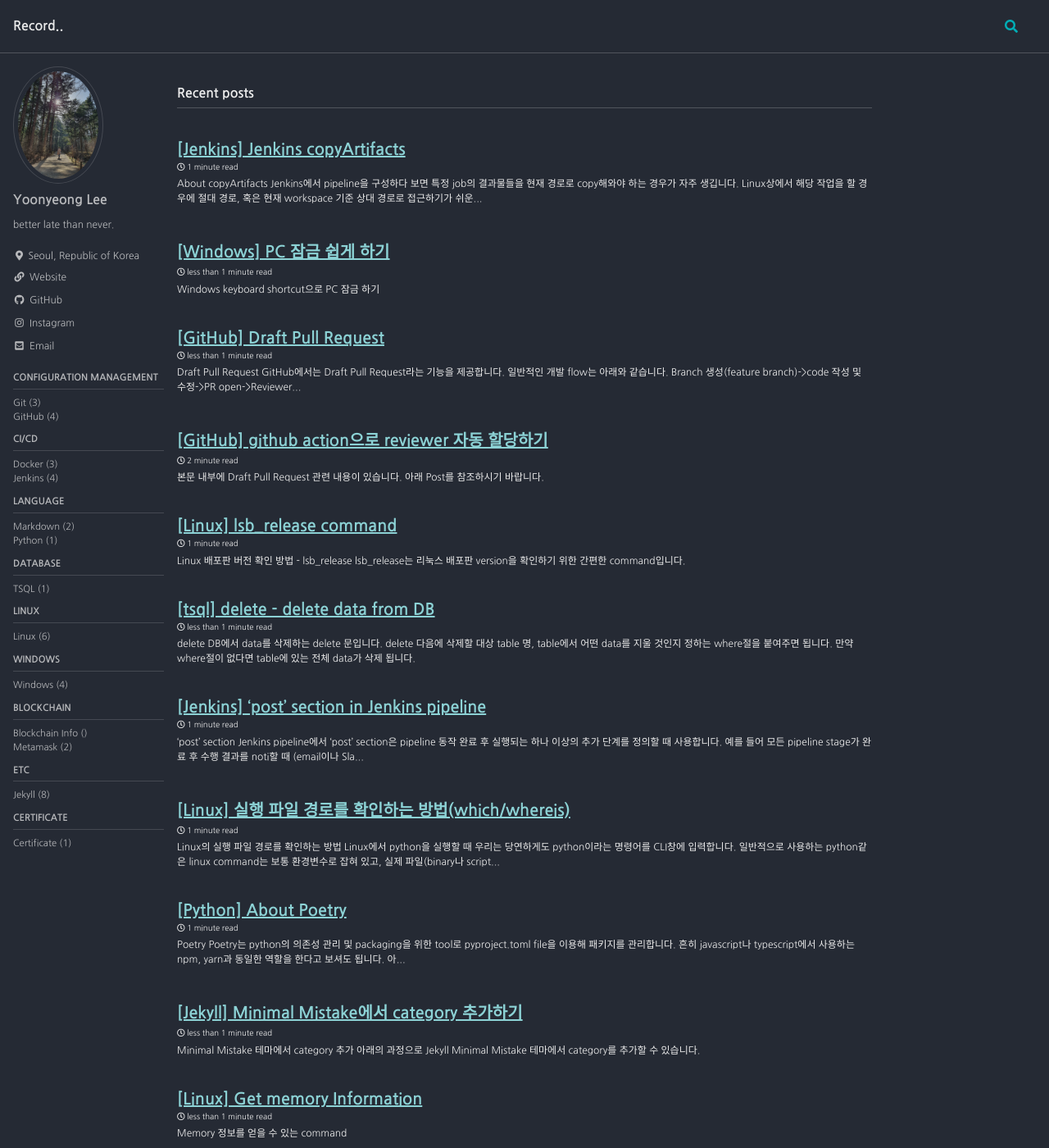
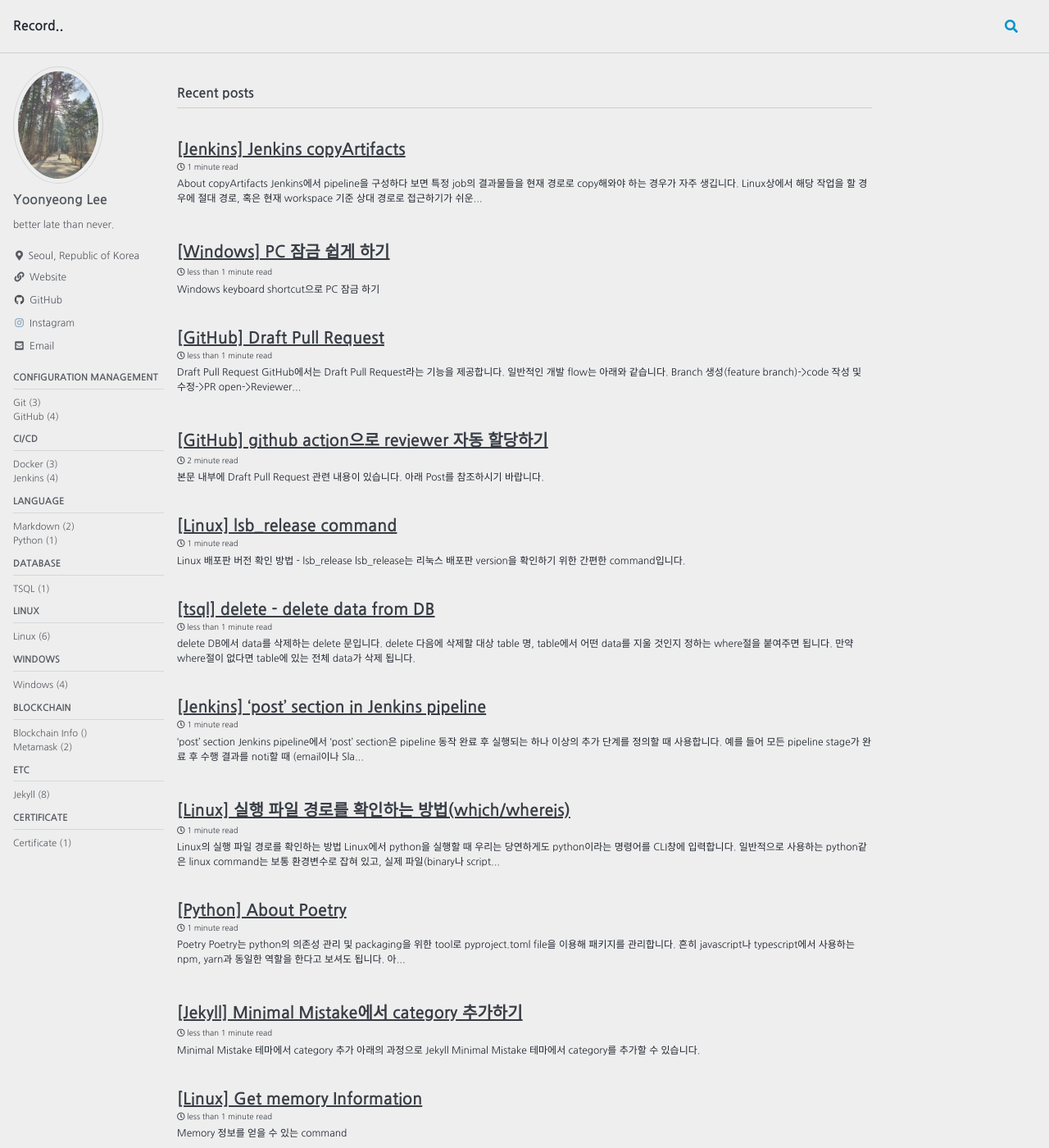
Before and after one commit to ynlee1/ynlee1.github.io, a Jekyll site: the page built from index.html, in a window 1280 px wide and 1400 px high. Shown: the whole window at 82% size. Built offline with Jekyll 4.4.1, drawn with Linux system fonts in a browser that asks for light colours; cached includes are drawn as plain includes; the list of posts is cut into pages by our own code; comment, search, counter and statistics services are not loaded.

Commit message:
[test] change minimal_mistakes_skin to air

```diff
--- a/_config.yml
+++ b/_config.yml
@@ -12,7 +12,7 @@
 
 # theme                  : "minimal-mistakes-jekyll"
 # remote_theme           : "mmistakes/minimal-mistakes"
-minimal_mistakes_skin    : "dark" # "air", "aqua", "contrast", "dark", "dirt", "neon", "mint", "plum", "sunrise"
+minimal_mistakes_skin    : "air" # "air", "aqua", "contrast", "dark", "dirt", "neon", "mint", "plum", "sunrise"
 
 # Site Settings
 locale                   : "en-US"
--- a/assets/css/main.scss
+++ b/assets/css/main.scss
@@ -4,6 +4,7 @@
 
 @charset "utf-8";
 
-@import "minimal-mistakes/skins/{{ site.minimal_mistakes_skin | default: 'default' }}"; // skin
+// @import "minimal-mistakes/skins/{{ site.minimal_mistakes_skin | default: 'default' }}"; // skin
+@import "minimal-mistakes/skins/air"; // skin
 @import "minimal-mistakes"; // main partials
 @import url('https://fonts.googleapis.com/css2?family=Nanum+Gothic:wght@400;700;800&display=swap'); // font
```
